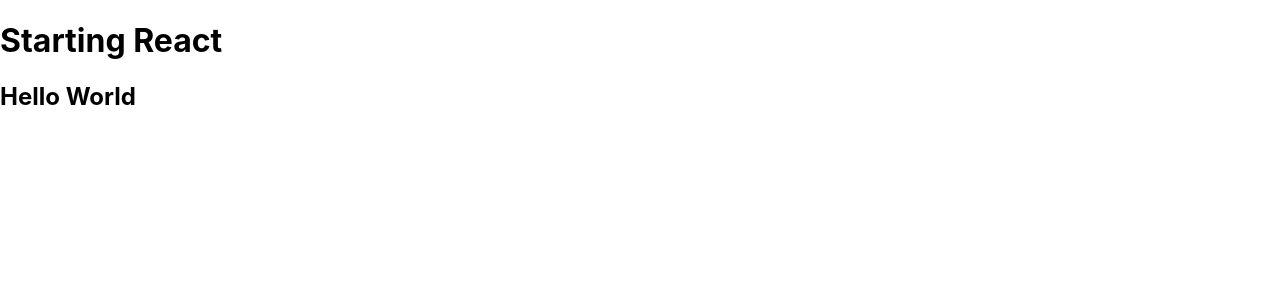
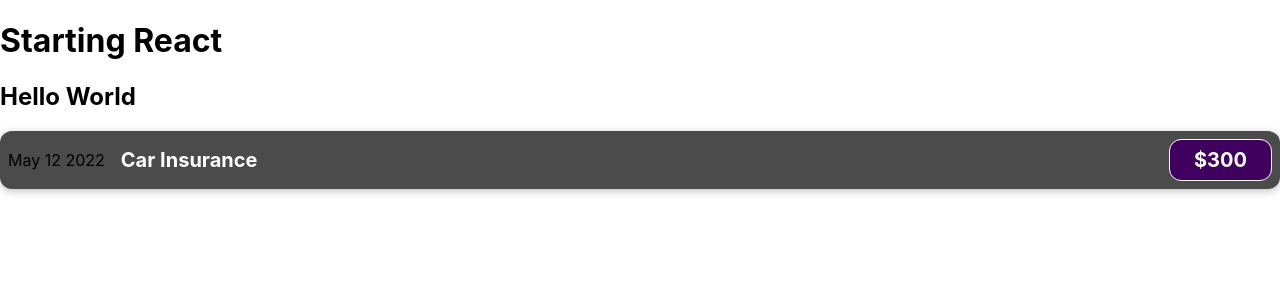
Before and after one commit to dineshjsd/Work-Update, a React (Create React App) app in the folder reactjs/my-app/: page / in a window 1280 px wide. Shown: the top 300 px of the page. Built offline with nearby package versions, Linux system fonts and the light colour scheme.

Commit message:
create custom component

```diff
--- a/reactjs/my-app/src/App.css
+++ /dev/null
@@ -1,38 +0,0 @@
-.App {
-  text-align: center;
-}
-
-.App-logo {
-  height: 40vmin;
-  pointer-events: none;
-}
-
-@media (prefers-reduced-motion: no-preference) {
-  .App-logo {
-    animation: App-logo-spin infinite 20s linear;
-  }
-}
-
-.App-header {
-  background-color: #282c34;
-  min-height: 100vh;
-  display: flex;
-  flex-direction: column;
-  align-items: center;
-  justify-content: center;
-  font-size: calc(10px + 2vmin);
-  color: white;
-}
-
-.App-link {
-  color: #61dafb;
-}
-
-@keyframes App-logo-spin {
-  from {
-    transform: rotate(0deg);
-  }
-  to {
-    transform: rotate(360deg);
-  }
-}
--- a/reactjs/my-app/src/App.js
+++ b/reactjs/my-app/src/App.js
@@ -1,11 +1,14 @@
-import logo from './logo.svg';
-import './App.css';
+import ExpenseItem from './components/ExpenseItem';
 
 function App() {
+
   return (
    <>
+
    <h1>Starting React</h1>
    <h2>Hello World</h2>
+   <ExpenseItem />
+
    </>
   );
 }
--- /dev/null
+++ b/reactjs/my-app/src/components/ExpenseItem.css
@@ -0,0 +1,55 @@
+.expense-item {
+    display: flex;
+    justify-content: space-between;
+    align-items: center;
+    box-shadow: 0 2px 8px rgba(0, 0, 0, 0.25);
+    padding: 0.5rem;
+    margin: 1rem 0;
+    border-radius: 12px;
+    background-color: #4b4b4b;
+  }
+
+  .expense-item__description {
+    display: flex;
+    flex-direction: column;
+    gap: 1rem;
+    align-items: flex-end;
+    flex-flow: column-reverse;
+    justify-content: flex-start;
+    flex: 1;
+  }
+
+  .expense-item h2 {
+    font-size: 1rem;
+    flex: 1;
+    margin: 0 1rem;
+    color: white;
+  }
+
+  .expense-item__price {
+    font-size: 1rem;
+    font-weight: bold;
+    color: white;
+    background-color: #40005d;
+    border: 1px solid white;
+    padding: 0.5rem;
+    border-radius: 12px;
+  }
+
+  @media (min-width: 580px) {
+    .expense-item__description {
+      flex-direction: row;
+      align-items: center;
+      justify-content: flex-start;
+      flex: 1;
+    }
+
+    .expense-item__description h2 {
+      font-size: 1.25rem;
+    }
+
+    .expense-item__price {
+      font-size: 1.25rem;
+      padding: 0.5rem 1.5rem;
+    }
+  }
--- /dev/null
+++ b/reactjs/my-app/src/components/ExpenseItem.js
@@ -0,0 +1,16 @@
+import React from "react";
+import './ExpenseItem.css';
+
+export default function ExpenseItem() {
+  return (
+
+    <div className="expense-item">
+        <div>May 12 2022</div>
+        <div className="expense-item__description">
+            <h2>Car Insurance</h2>
+            <div className="expense-item__price">$300</div>
+        </div>
+    </div>
+
+  );
+}
```
Also changed, not shown: 1 other file (tests, documents, lock files or other folders).
